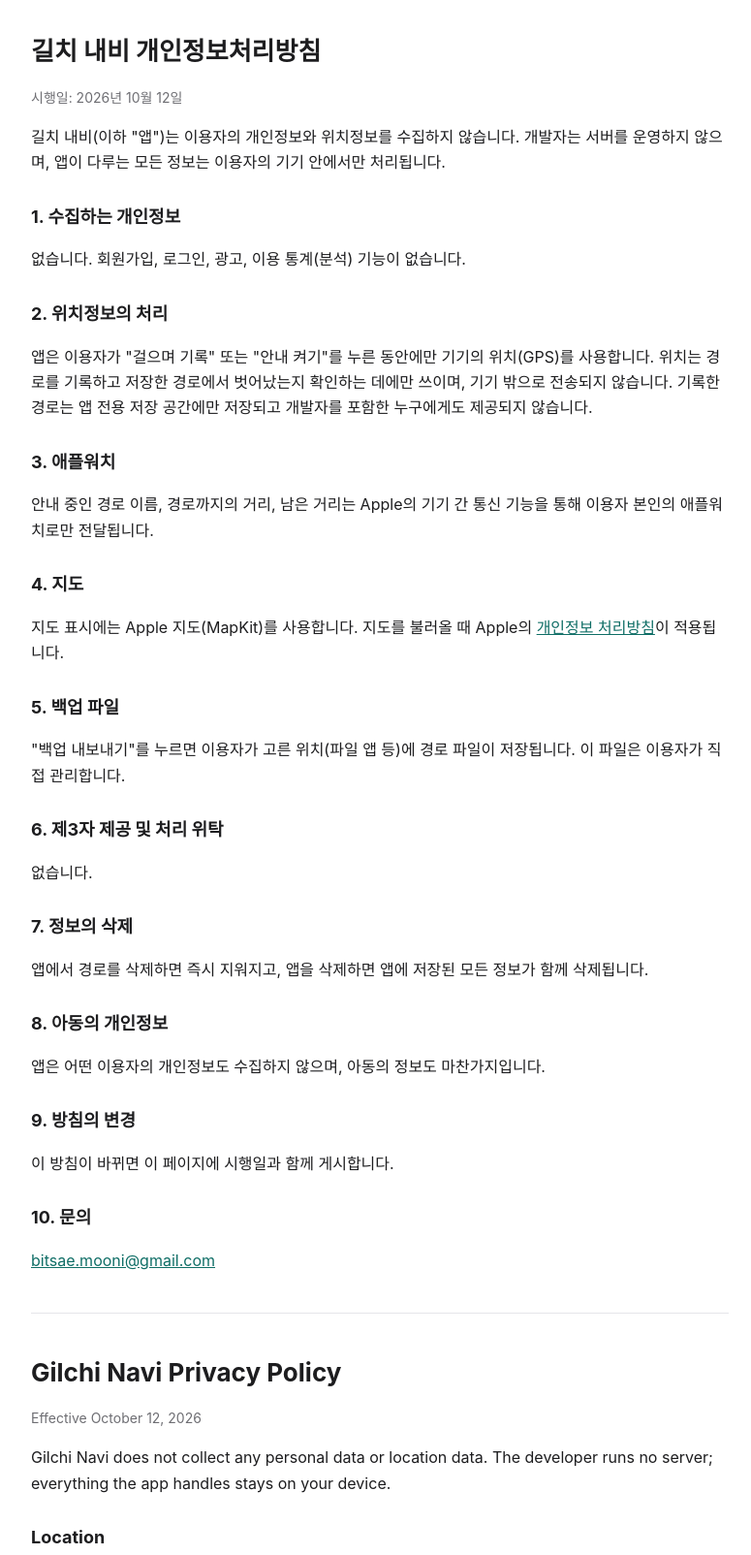
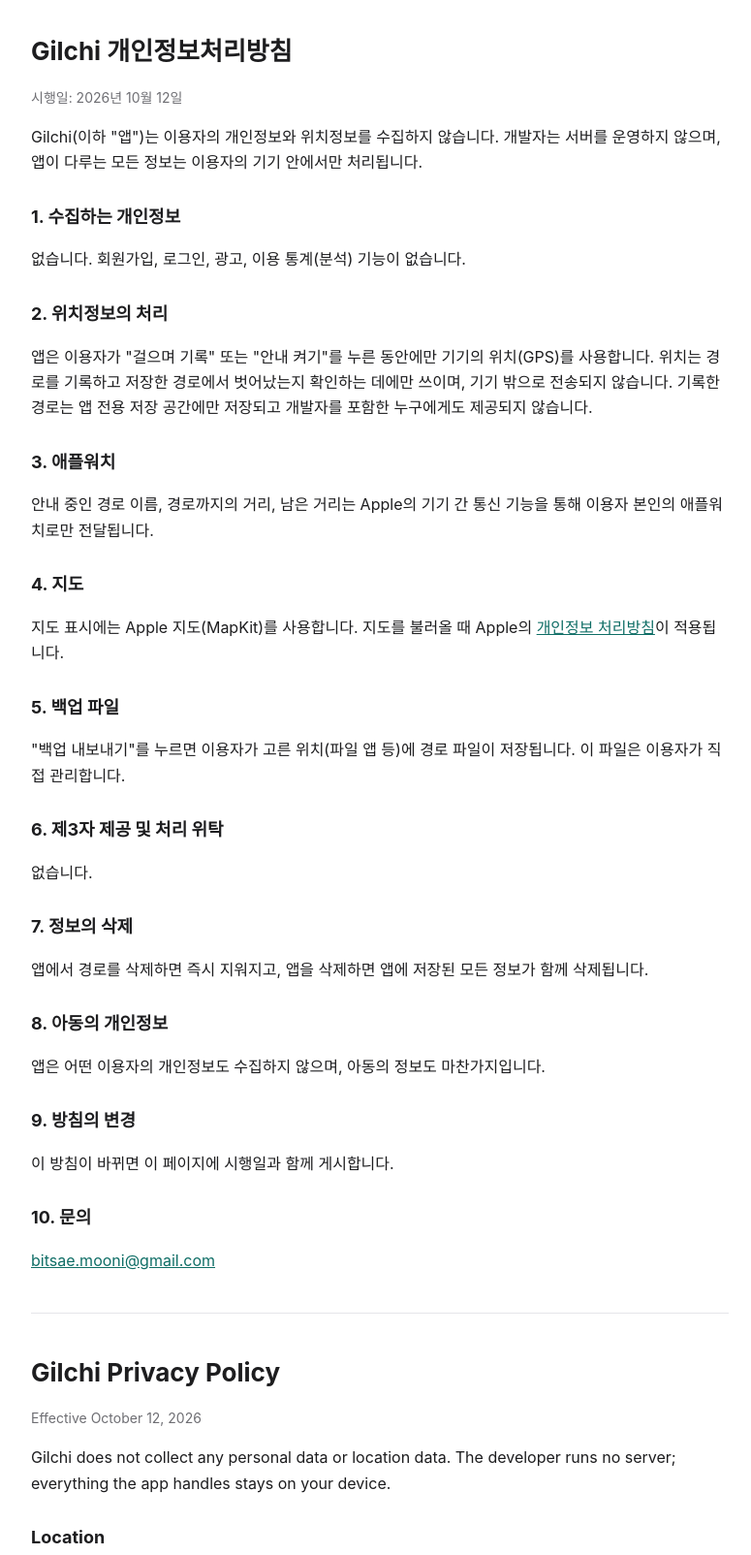
Before and after one commit to chairman125/chairman125.github.io, a plain HTML site: page gilchi/privacy.html in a window 1280 px wide. Shown: the top 1604 px of the page at 97% size, without its empty margins (248-1023 px from the left). Drawn offline with Linux system fonts and the light colour scheme.

Commit message:
Gilchi 이름 변경 반영 (개인정보처리방침·지원 페이지)
Co-Authored-By: Claude Opus 5.5 (1M context) <noreply@anthropic.com>

```diff
--- a/gilchi/privacy.html
+++ b/gilchi/privacy.html
@@ -3,7 +3,7 @@
 <head>
 <meta charset="utf-8">
 <meta name="viewport" content="width=device-width, initial-scale=1">
-<title>길치 내비 개인정보처리방침</title>
+<title>Gilchi 개인정보처리방침</title>
 <style>
   :root { color-scheme: light dark; --fg: #1d1d1f; --muted: #6e6e73; --bg: #fff; --line: #e5e5ea; --accent: #0f6e66; }
   @media (prefers-color-scheme: dark) { :root { --fg: #f5f5f7; --muted: #a1a1a6; --bg: #111; --line: #2c2c2e; --accent: #4fc3b6; } }
@@ -19,10 +19,10 @@
 </head>
 <body>
 <main>
-<h1>길치 내비 개인정보처리방침</h1>
+<h1>Gilchi 개인정보처리방침</h1>
 <p class="muted">시행일: 2026년 10월 12일</p>
 
-<p>길치 내비(이하 "앱")는 이용자의 개인정보와 위치정보를 수집하지 않습니다. 개발자는 서버를 운영하지 않으며, 앱이 다루는 모든 정보는 이용자의 기기 안에서만 처리됩니다.</p>
+<p>Gilchi(이하 "앱")는 이용자의 개인정보와 위치정보를 수집하지 않습니다. 개발자는 서버를 운영하지 않으며, 앱이 다루는 모든 정보는 이용자의 기기 안에서만 처리됩니다.</p>
 
 <h2>1. 수집하는 개인정보</h2>
 <p>없습니다. 회원가입, 로그인, 광고, 이용 통계(분석) 기능이 없습니다.</p>
@@ -56,9 +56,9 @@
 
 <hr>
 
-<h1>Gilchi Navi Privacy Policy</h1>
+<h1>Gilchi Privacy Policy</h1>
 <p class="muted">Effective October 12, 2026</p>
-<p>Gilchi Navi does not collect any personal data or location data. The developer runs no server; everything the app handles stays on your device.</p>
+<p>Gilchi does not collect any personal data or location data. The developer runs no server; everything the app handles stays on your device.</p>
 <h2>Location</h2>
 <p>The app uses your device's location only while you are recording a route or have guidance turned on, to record the route and to check whether you have left a saved route. Location is never sent off the device. Saved routes are stored only in the app's private storage and are not shared with anyone, including the developer.</p>
 <h2>Apple Watch</h2>
```
Also changed, not shown: gilchi/support.html (+2 -2 lines).
